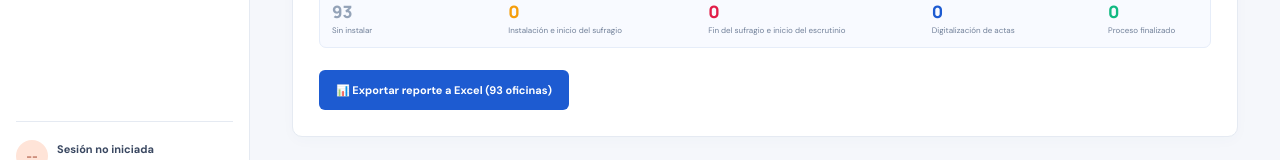
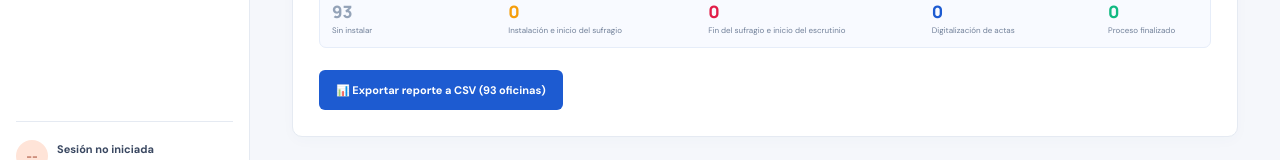
Before and after one commit to CristianRC77/App.CNE_Seguimiento, a React (Vite) app: page / in a window 1280 px wide. Both pictures are taken after a click on the button "📄 Reportes". Shown: the part 608-768 px from the top of the page. Built offline with nearby package versions, Linux system fonts and the light colour scheme; no server answers.

Commit message:
Change report export from Excel to CSV format

```diff
--- a/src/App.jsx
+++ b/src/App.jsx
@@ -21,7 +21,7 @@ import {
   getAuthToken,
   isTokenExpiringsoon,
 } from './assets/data/authService';
-import { exportOfficesToExcel } from './assets/utils/exportToExcel';
+import { exportOfficesToCSV } from './assets/utils/exportUtils';
 import Sidebar from './assets/components/Sidebar';
 import LoginModal from './assets/components/LoginModal';
 import DashboardHeader from './assets/components/DashboardHeader';
@@ -1163,10 +1163,10 @@ export default function App() {
 
               <button
                 className="export-btn-large"
-                onClick={() => exportOfficesToExcel(reportOffices)}
+                onClick={() => exportOfficesToCSV(reportOffices)}
                 disabled={!reportOffices.length}
               >
-                📊 Exportar reporte a Excel ({reportOffices.length} oficinas)
+                📊 Exportar reporte a CSV ({reportOffices.length} oficinas)
               </button>
             </div>
           )}
```
